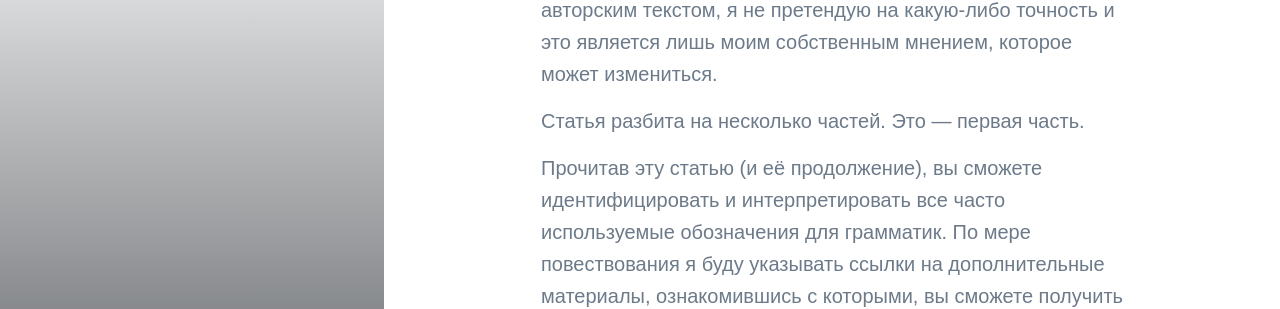
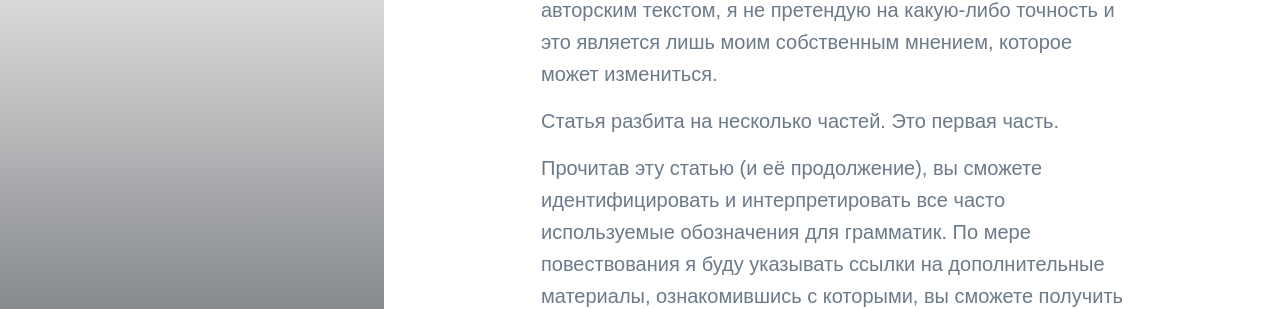
Before and after one commit to sergeyklay/blog, a Jekyll site: the page built from _posts/2019-03-19-язык-языков-часть-первая.md, in a window 1280 px wide and 900 px high, scrolled down 365 px. Shown: the part 150-459 px from the top of the window. Built offline with Jekyll 4.4.1, drawn with Linux system fonts in a browser that asks for light colours; nearby versions of some CDN libraries; some web fonts are replaced; a style sheet for code colours, icons or effects is not loaded.

```diff
--- a/_posts/2019-03-19-язык-языков-часть-первая.md
+++ b/_posts/2019-03-19-язык-языков-часть-первая.md
@@ -10,7 +10,7 @@ excerpt: >-
 
 Я не являюсь очевидцем тех или иных событий, которые опишу ниже. Всё, что вы узнаете из этой статьи, не является авторским текстом, я не претендую на какую-либо точность и это является лишь моим собственным мнением, которое может измениться.
 
-Статья разбита на несколько частей. Это — первая часть.
+Статья разбита на несколько частей. Это первая часть.
 
 Прочитав эту статью (и её продолжение), вы сможете идентифицировать и интерпретировать все часто используемые обозначения для грамматик. По мере повествования я буду указывать ссылки на дополнительные материалы, ознакомившись с которыми, вы сможете получить более исчерпывающую информацию.
 
```
